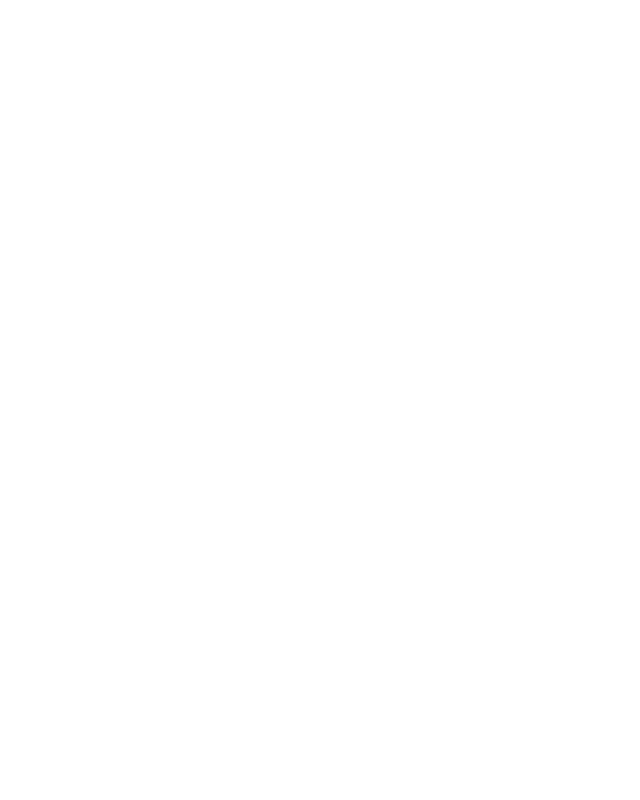
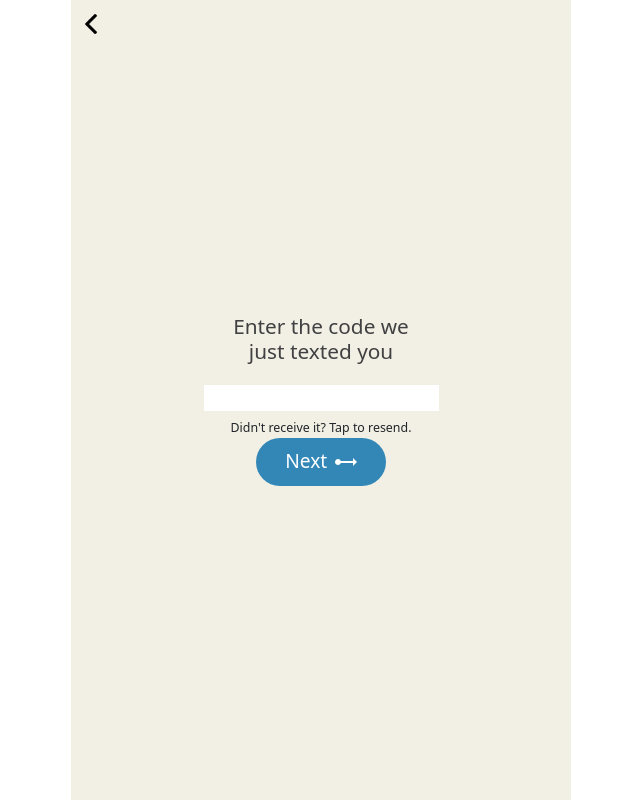
Before and after one commit to darshan-ail/clubhouse-clone, a React (Create React App) app: page /code_confirm in a window 1280 px wide. Before the commit this address had no page. Shown: the whole page, without its empty margins (319-959 px from the left). Built offline with nearby package versions, Linux system fonts and the light colour scheme.

Commit message:
added code confirmation page

```diff
--- a/src/App.css
+++ b/src/App.css
@@ -32,3 +32,7 @@
     font-style: normal;
     text-align: center;
 }
+
+a:hover {
+    text-decoration: none !important;
+}
--- a/src/App.js
+++ b/src/App.js
@@ -3,6 +3,7 @@
 import Welcome from './pages/Welcome';
 import { Route, Routes } from "react-router-dom";
 import PhoneConfirmation from './pages/PhoneConfirmation';
+import CodeConfirm from './pages/CodeConfirm';
 
 function App() {
   return (
@@ -10,6 +11,7 @@
       <Routes>
         <Route exact path='/' element={<Welcome />} />
         <Route exact path='/invite' element={<PhoneConfirmation />} />
+        <Route exact path='/code_confirm' element={<CodeConfirm />} />
       </Routes>
     </PlanLayout>
   );
--- /dev/null
+++ b/src/pages/CodeConfirm.js
@@ -0,0 +1,23 @@
+import React from "react";
+import style from '../style/phoneConfirmation.module.css';
+import { Link } from "react-router-dom";
+
+const CodeConfirm = (props) => {
+    return (
+        <div className={style.phoneConfirmation}>
+            <Link exact to='/get_username' className={style.backBtn}>
+                <img src='/images/arrow.png' alt='' />
+            </Link>
+            <div className="text-center">
+                <h1 style={{ width: '100%', maxWidth: '200px', margin: 'auto', marginBottom: '1em' }}>Enter the code we just texted you</h1>
+                <input type="text" style={{ width: '100%', border: 'none', textAlign: 'center', outline: 'none' }} />
+                <p className="mt-2">Didn't receive it? <span>Tap to resend.</span></p>
+            </div>
+            <Link exact to='/allow_notification' className='primaryBtn d-flex align-items-center'>
+                Next <img src='/images/nextArrowIcon.svg' alt='' style={{ marginLeft: '7.5px' }} />
+            </Link>
+        </div>
+    )
+}
+
+export default CodeConfirm;
```
Also changed, not shown: src/style/codeConfirm.module.css (added).
